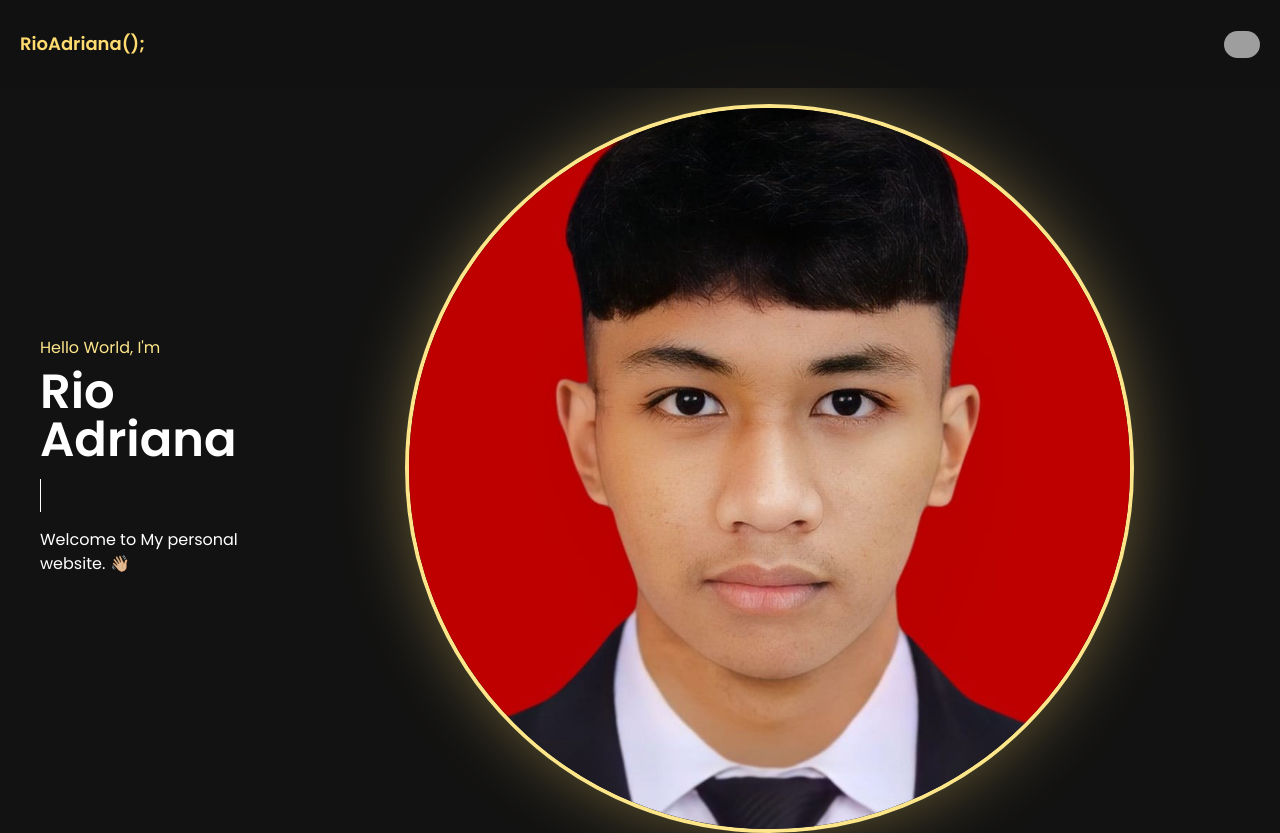
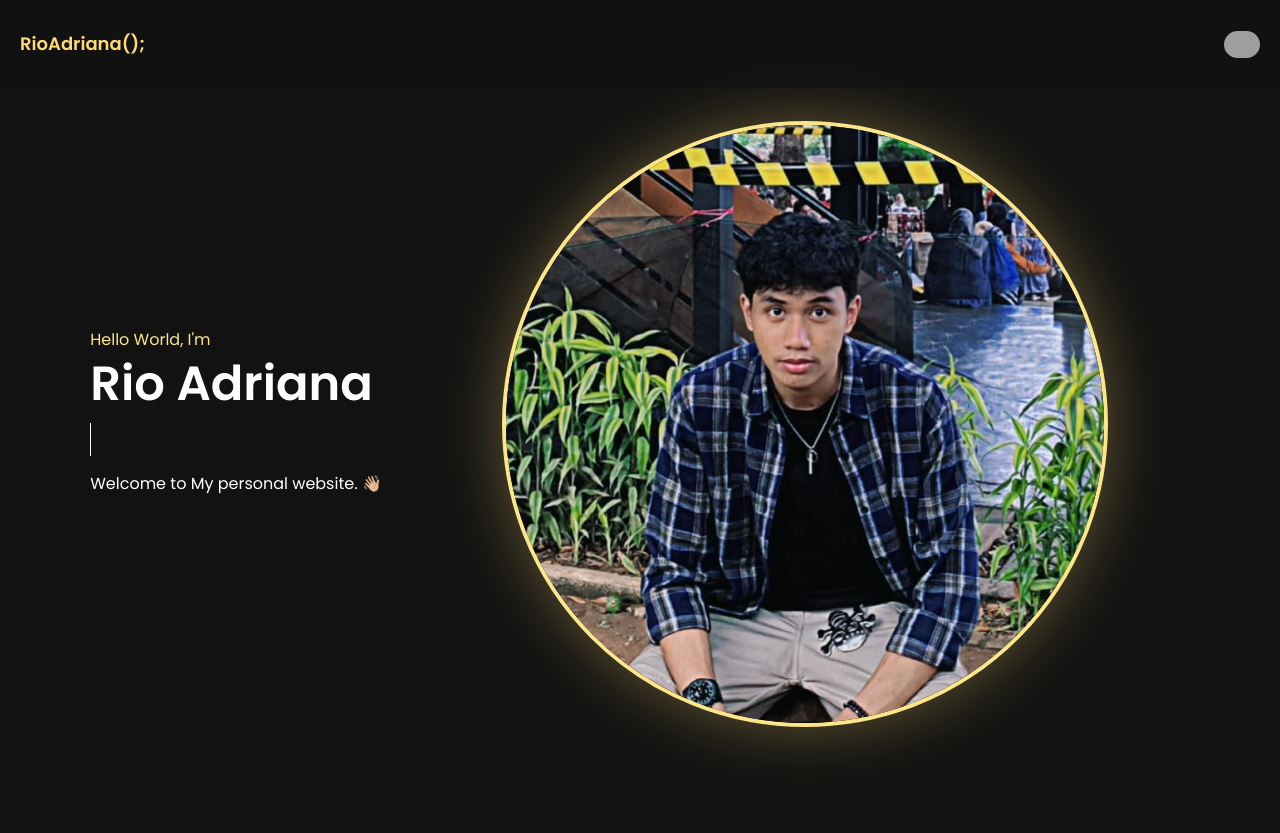
Before and after one commit to RioAdrna/Portofolio, a Vue app: page / in a window 1280 px wide. After the commit the page ends 800 px from the top, so only its background shows below. Built offline with nearby package versions, Linux system fonts and the light colour scheme; grey boxes are pictures that could not be loaded.

Commit message:
update pp2

```diff
--- a/src/views/HomeView.vue
+++ b/src/views/HomeView.vue
@@ -39,7 +39,7 @@
         decoding="async"
         data-nimg="1"
         class="w-10/12 md:h-auto rounded-full border-4 border-amber-200 pict"
-        src="/img/ryo.jpg">
+        src="/img/rio6.jpg">
     </div>
   </main>
   </template>
```
